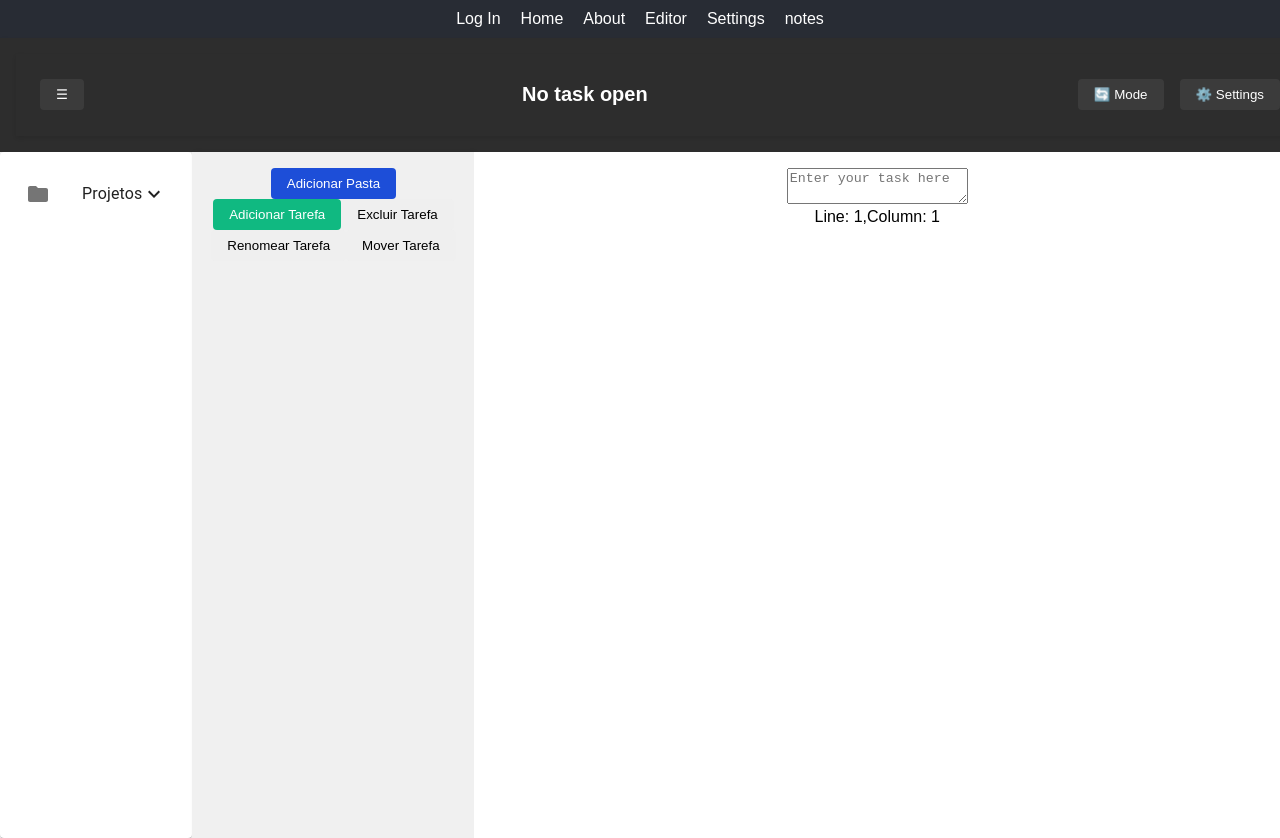
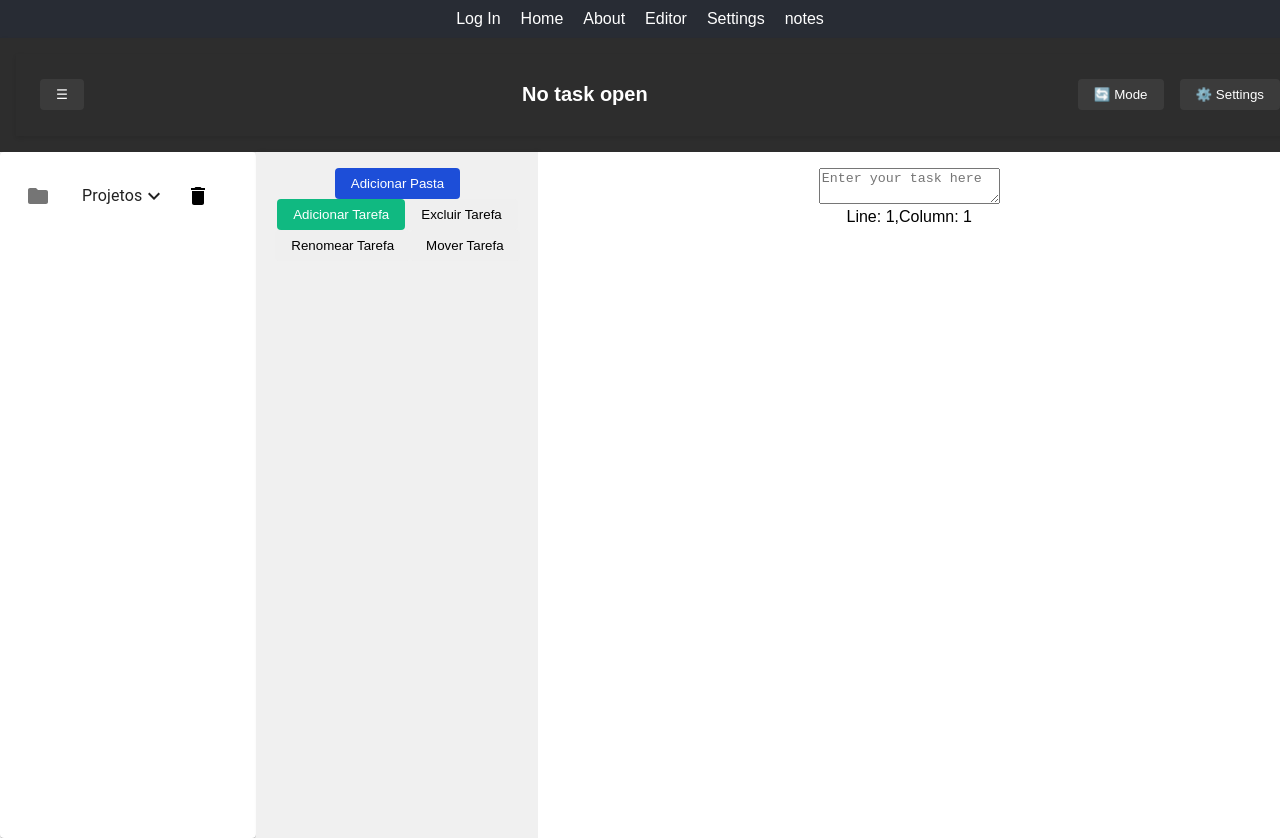
Before and after one commit to maykeanselmo/Taskfy, a React (Create React App) app in the folder taskfy_web_app/: page /editor in a window 1280 px wide. Shown: the top 838 px of the page. Built offline with nearby package versions, Linux system fonts and the light colour scheme.

Commit message:
fix: termino do seletor de pastas

```diff
--- a/taskfy_web_app/src/components/Folder.jsx
+++ b/taskfy_web_app/src/components/Folder.jsx
@@ -1,24 +1,34 @@
 import React, { useState, useContext } from "react";
 import { FolderContext } from "../context/FolderContext";
-import { List, ListItemButton, ListItemIcon, ListItemText, Collapse, Button } from "@mui/material";
+import { List, ListItemButton, ListItemIcon, ListItemText, Collapse, Button, Box } from "@mui/material";
 import FolderIcon from "@mui/icons-material/Folder";
 import ExpandLess from "@mui/icons-material/ExpandLess";
 import ExpandMore from "@mui/icons-material/ExpandMore";
+import DeleteIcon from "@mui/icons-material/Delete";
+import AddIcon from '@mui/icons-material/Add';
+import PostAddIcon from '@mui/icons-material/PostAdd';
 import Task from "./Task";
 
 const Folder = ({ folder }) => {
-  const { addFolder, addTask } = useContext(FolderContext);
+  const { addFolder, addTask, deleteFolder, deleteTask } = useContext(FolderContext);
   const [open, setOpen] = useState(false);
 
   return (
     <>
       {/* Pasta */}
-      <ListItemButton onClick={() => setOpen(!open)}>
-        <ListItemIcon>
-          <FolderIcon />
-        </ListItemIcon>
-        <ListItemText primary={folder.name} />
-        {open ? <ExpandLess /> : <ExpandMore />}
+      <ListItemButton onClick={() => setOpen(!open)} sx={{ display: "flex", justifyContent: "space-between", alignItems: "center" }}>
+        <Box sx={{ display: "flex", alignItems: "center" }}>
+          <ListItemIcon>
+            <FolderIcon />
+          </ListItemIcon>
+          <ListItemText primary={folder.name} />
+        </Box>
+        <Box sx={{ display: "flex", alignItems: "center" }}>
+          {open ? <ExpandLess /> : <ExpandMore />}
+          <Button onClick={() => deleteFolder(folder.id)} >
+            <DeleteIcon sx={{ color: "black" }}/>
+          </Button>
+        </Box>
       </ListItemButton>
 
       {/* Conteúdo da Pasta */}
@@ -31,12 +41,35 @@ const Folder = ({ folder }) => {
 
           {/* Tasks */}
           {folder.tasks.map((task, index) => (
-            <Task key={index} name={task} />
+            <div key={index}>
+              <Task name={task} />
+              {/* Botão de delete para tarefa */}
+              <ListItemButton sx={{ display: "flex", justifyContent: "space-between", alignItems: "center" }}>
+                <Box sx={{ display: "flex", alignItems: "center" }}>
+                  <ListItemIcon>
+                    <FolderIcon />
+                  </ListItemIcon>
+                  <ListItemText primary={task} />
+                </Box>
+                <Box sx={{ display: "flex", alignItems: "center" }}>
+                  <Button onClick={() => deleteTask(folder.id, task)} color="error">
+                    <DeleteIcon />
+                  </Button>
+                </Box>
+              </ListItemButton>
+            </div>
           ))}
 
           {/* Botões de adicionar */}
-          <Button onClick={() => addFolder(prompt("Nome da nova pasta"), folder.id)}>➕ Criar Subpasta</Button>
-          <Button onClick={() => addTask(prompt("Nome da nova task"), folder.id)}>✅ Adicionar Tarefa</Button>
+          <Button sx={{ color: "gray" }} onClick={() => addFolder(prompt("Nome da nova pasta"), folder.id)}>
+            <AddIcon />
+            Criar Subpasta
+          </Button>
+          <Button sx={{ color: "gray" }} onClick={() => addTask(prompt("Nome da nova task"), folder.id)}>
+            <PostAddIcon/>
+            Adicionar Tarefa
+          </Button>
+
         </List>
       </Collapse>
     </>
--- a/taskfy_web_app/src/context/FolderContext.jsx
+++ b/taskfy_web_app/src/context/FolderContext.jsx
@@ -55,8 +55,36 @@ export const FolderProvider = ({ children }) => {
     });
   };
 
+  // Deleta uma pasta
+  const deleteFolder = (folderId) => {
+    setFolders(prevFolders => {
+      return prevFolders.filter(folder => folder.id !== folderId).map(folder => ({
+        ...folder,
+        subfolders: deleteSubfolder(folder.subfolders, folderId),
+      }));
+    });
+  };
+
+  // Deleta uma tarefa de uma pasta
+  const deleteTask = (folderId, taskName) => {
+    setFolders(prevFolders => {
+      return updateFolderTree(prevFolders, folderId, folder => ({
+        ...folder,
+        tasks: folder.tasks.filter(task => task !== taskName),
+      }));
+    });
+  };
+
+  // Função auxiliar para deletar subpastas
+  const deleteSubfolder = (subfolders, folderId) => {
+    return subfolders.filter(subfolder => subfolder.id !== folderId).map(subfolder => ({
+      ...subfolder,
+      subfolders: deleteSubfolder(subfolder.subfolders, folderId),
+    }));
+  };
+
   return (
-    <FolderContext.Provider value={{ folders, addFolder, addTask }}>
+    <FolderContext.Provider value={{ folders, addFolder, addTask, deleteFolder, deleteTask }}>
       {children}
     </FolderContext.Provider>
   );
```
